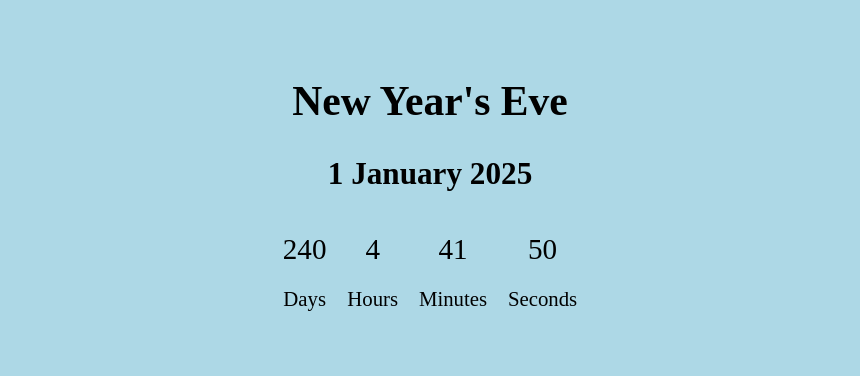
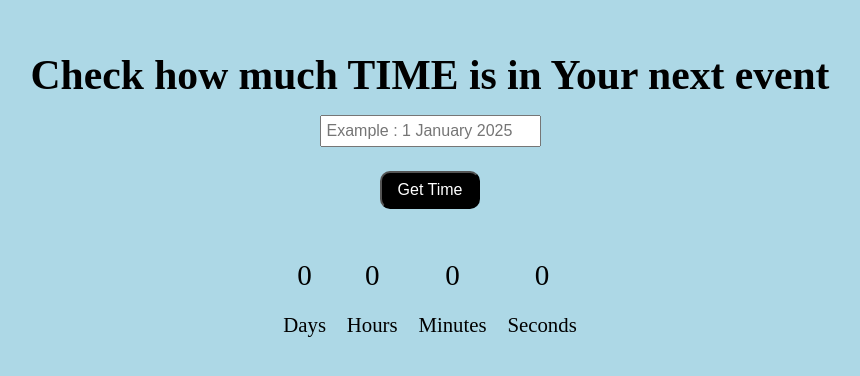
Before and after one commit to devlover717/how-much-time, a plain HTML site: page index.html in a window 1280 px wide. Shown: the part 206-582 px from the top of the page, without its empty margins (210-1070 px from the left). Drawn offline with Linux system fonts and the light colour scheme.

Commit message:
added feature custom time

```diff
--- a/css/style.css
+++ b/css/style.css
@@ -11,6 +11,7 @@ body {
     align-items: center;
     height: 100vh;
     background: lightblue;
+    padding: 1em;
 }
 
 .con {
@@ -34,8 +35,28 @@ body {
 
 .container {
     text-align: center;
+    display: flex;
+    flex-direction: column;
+    justify-content: center;
+    align-items: center;
 }
 
 .container h2 {
     margin-top: 1em;
 }
+
+
+#input {
+    font-size: 1rem;
+    padding: 5px;
+    margin: 1em 0;
+}
+
+#btn {
+    font-size: 1rem;
+    padding: 0.5em 1em;
+    border-radius: 10px;
+    color: white;
+    background: black;
+    margin: 0.5em 0;
+}
--- a/index.html
+++ b/index.html
@@ -10,8 +10,9 @@
 
 <body>
     <div class="container">
-        <h1>New Year's Eve</h1>
-        <h2>1 January 2025</h2>
+        <h1>Check how much TIME is in Your next event</h1>
+        <input type="text" id="input" placeholder="Example : 1 January 2025">
+        <button id="btn">Get Time</button>
         <div class="content">
             <div class="con">
                 <div class="val" id="daysVal">0</div>
--- a/js/app.js
+++ b/js/app.js
@@ -2,11 +2,13 @@ var daysValue = document.querySelector('#daysVal');
 var hoursValue = document.querySelector('#hoursVal');
 var minutesValue = document.getElementById('minutesVal');
 var secondsValue = document.querySelector('#secondsVal');
+var input = document.querySelector('#input');
+var btn = document.querySelector('#btn');
 
 
-var endDate = '1 January 2025';
-
 function time() {
+    var endDate = input.value;
+    endDate = endDate.toString();
     var end = new Date(endDate);
     end = end.getTime();
     end = end / 1000;
@@ -26,7 +28,7 @@ function time() {
     daysValue.innerHTML = days
 
     // hours
-    var hours = (diff / (60*60)) % 24;
+    var hours = (diff / (60 * 60)) % 24;
     hours = Math.floor(hours);
     hoursValue.innerHTML = hours;
 
@@ -42,7 +44,4 @@ function time() {
 
 }
 
-time()
-
-
-setInterval(time, 1000);
+btn.addEventListener('click', time)
```
Also changed, not shown: 1 other file.
